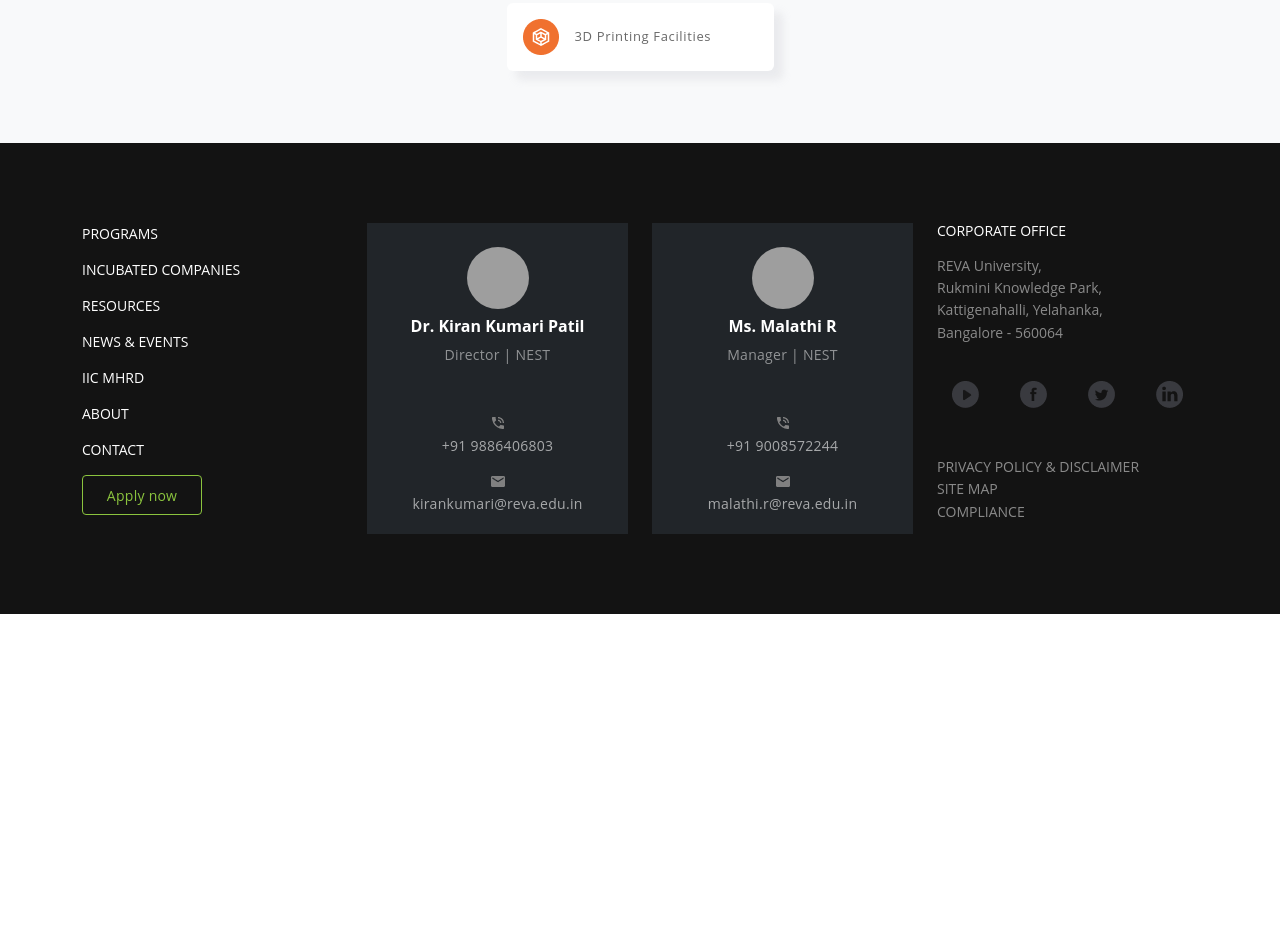
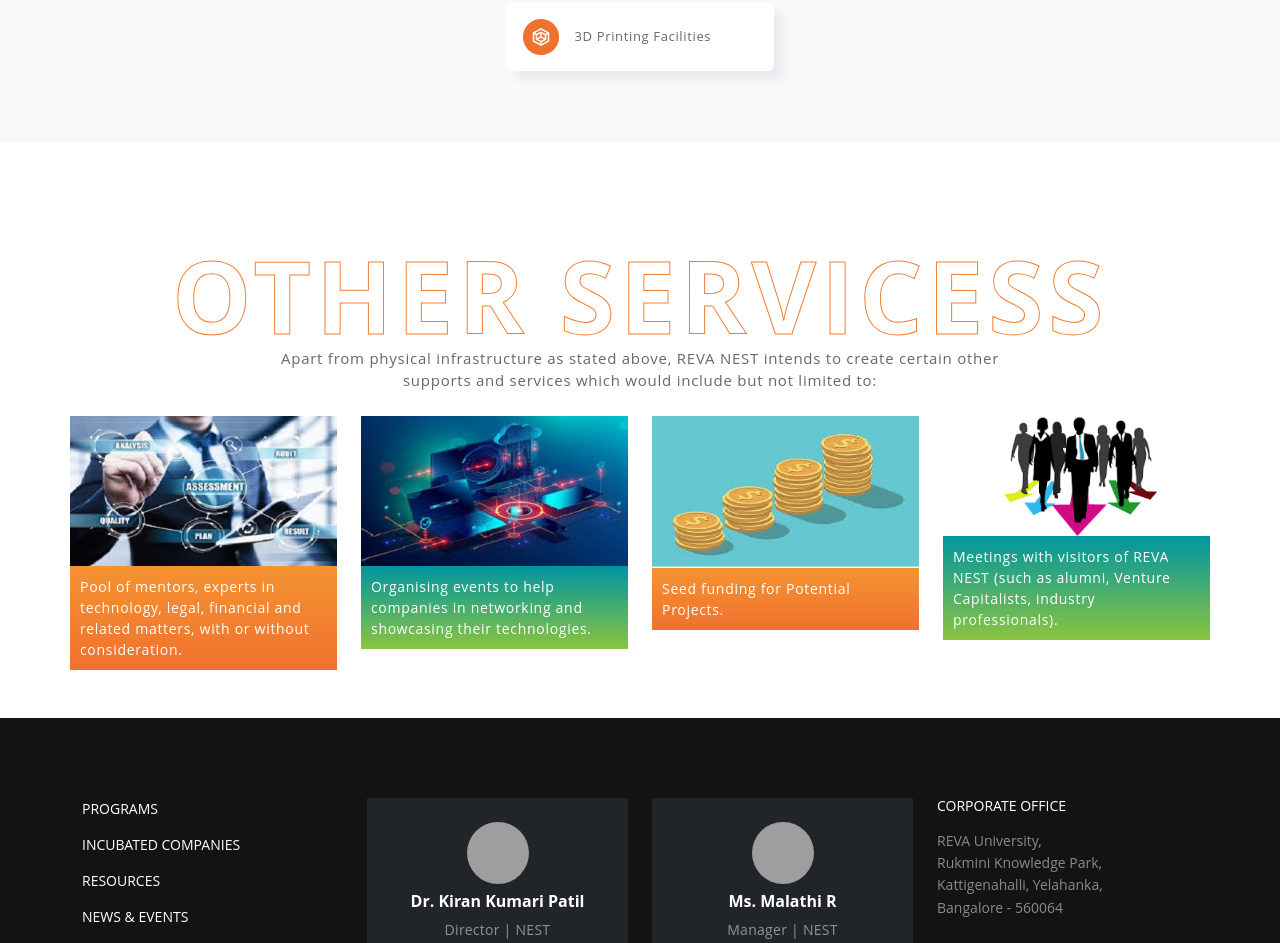
Before and after one commit to hasansterco/revanest, a plain HTML site: page facilities.html in a window 1280 px wide. Shown: the part 2853-3796 px from the top of the page. Before the commit the page ends 3467 px from the top, so only its background shows below. Drawn offline with Linux system fonts and the light colour scheme; grey boxes are pictures that could not be loaded.

Commit message:
Add files via upload

```diff
--- a/facilities.html
+++ b/facilities.html
@@ -283,6 +283,57 @@
     </div>
 </section>
 <!--Facilities-->
+<!--Other Services-->
+<section class="accelerator py-5 bg-white">
+    <div class="container p-lg-0">
+        <h3 class="awareness_gaptxt text-center">Other Servicess</h3>
+        <p class="col-md-8 mx-auto text-center">Apart from physical infrastructure as stated above, REVA NEST intends to create certain
+            other supports and services which would include but not limited to:</p>
+        <div class="row mt-4">
+                <div class="col-md-3">
+                    <div class="sr-box">
+                        <div>
+                            <img src="img/images/experts.jpg" alt="experts" class="img-fluid">
+                        </div>
+                        <p class="content facility_orange_box">
+                            Pool of mentors, experts in technology, legal, financial and related matters, with or without consideration.
+                        </p>
+                    </div>
+                </div>
+                <div class="col-md-3">
+                    <div class="sr-box">
+                        <div>
+                            <img src="img/images/tech123.jpg" alt="experts" class="img-fluid">
+                        </div>
+                        <p class="content facility_green_box">
+                            Organising events to help companies in networking and showcasing their technologies.
+                        </p>
+                    </div>
+                </div>
+                <div class="col-md-3">
+                    <div class="sr-box">
+                        <div>
+                            <img src="img/images/funding123.jpg" alt="experts" class="img-fluid">
+                        </div>
+                        <p class="content facility_orange_box">
+                            Seed funding for Potential Projects.
+                        </p>
+                    </div>
+                </div>
+                <div class="col-md-3">
+                    <div class="sr-box">
+                        <div>
+                            <img src="img/images/crowd.png" alt="experts" class="img-fluid">
+                        </div>
+                        <p class="content facility_green_box">
+                            Meetings with visitors of REVA NEST (such as alumni, Venture Capitalists, industry professionals).
+                        </p>
+                    </div>
+                </div>
+        </div>
+    </div>
+</section>
+<!--Other Services-->
     <!--footer-->
     <footer class="footer footerbannerhome">
         <div class="container">
```
